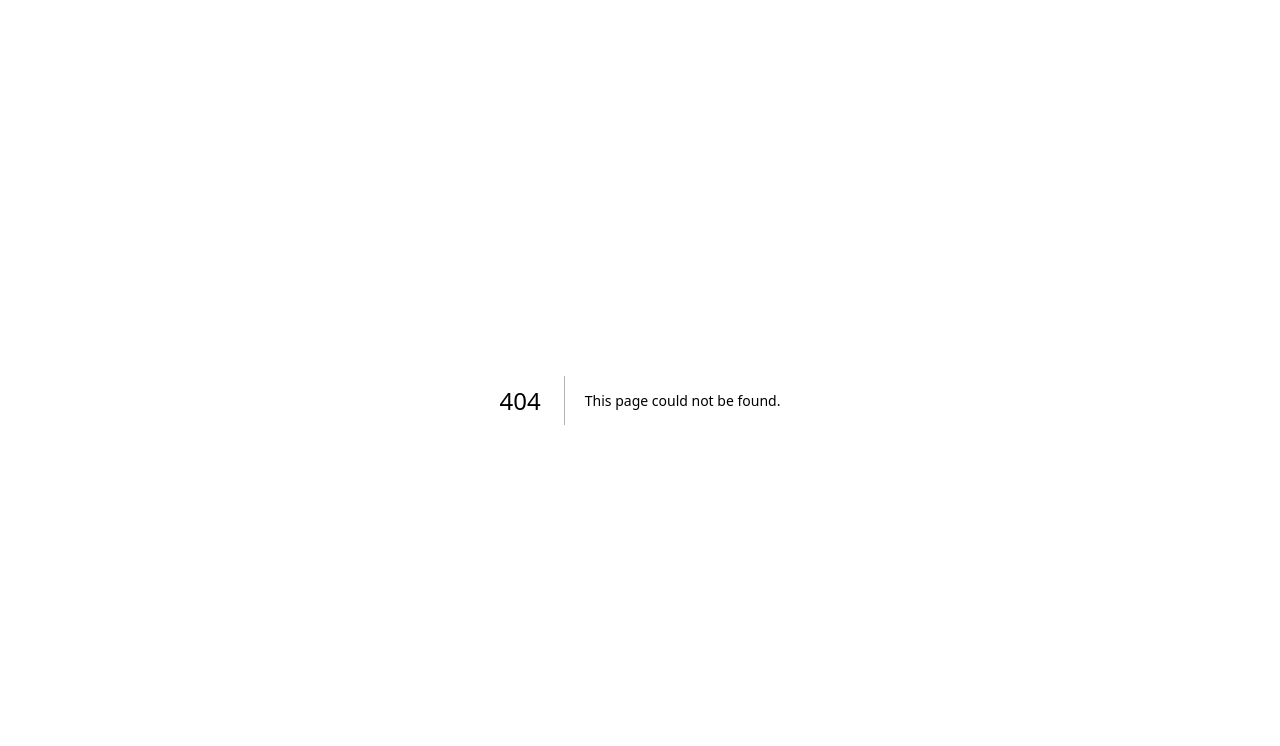
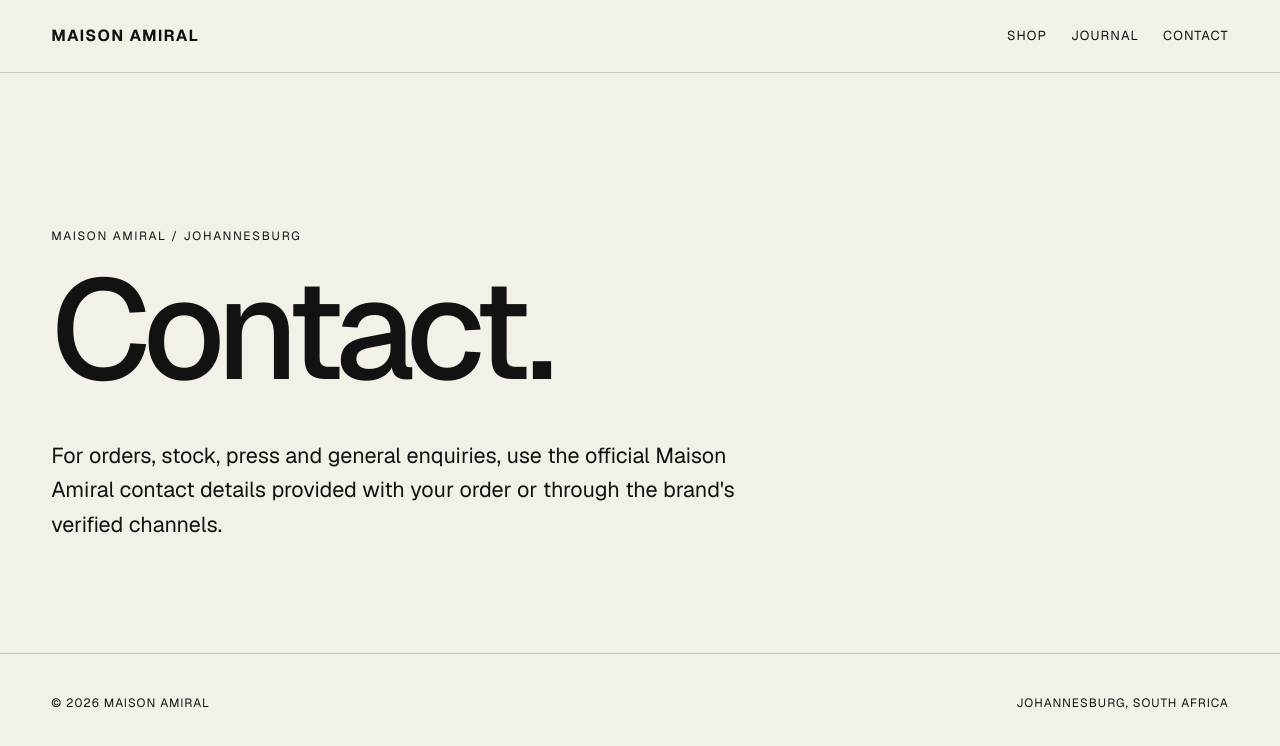
Before and after one commit to Tee-star-black/maisonamiral, a Next.js app: page /contact in a window 1280 px wide. Before the commit this address had no page. Shown: the top 746 px of the page. Built offline with nearby package versions, Linux system fonts and the light colour scheme.

Commit message:
feat: add contact page

```diff
--- /dev/null
+++ b/src/app/contact/page.tsx
@@ -0,0 +1,8 @@
+import type { Metadata } from "next";
+import { EditorialPage } from "@/components/editorial-page";
+
+export const metadata: Metadata = { title: "Contact", description: "Contact Maison Amiral." };
+
+export default function ContactPage() {
+  return <EditorialPage eyebrow="Maison Amiral / Johannesburg" title="Contact." intro="For orders, stock, press and general enquiries, use the official Maison Amiral contact details provided with your order or through the brand's verified channels." />;
+}
```
